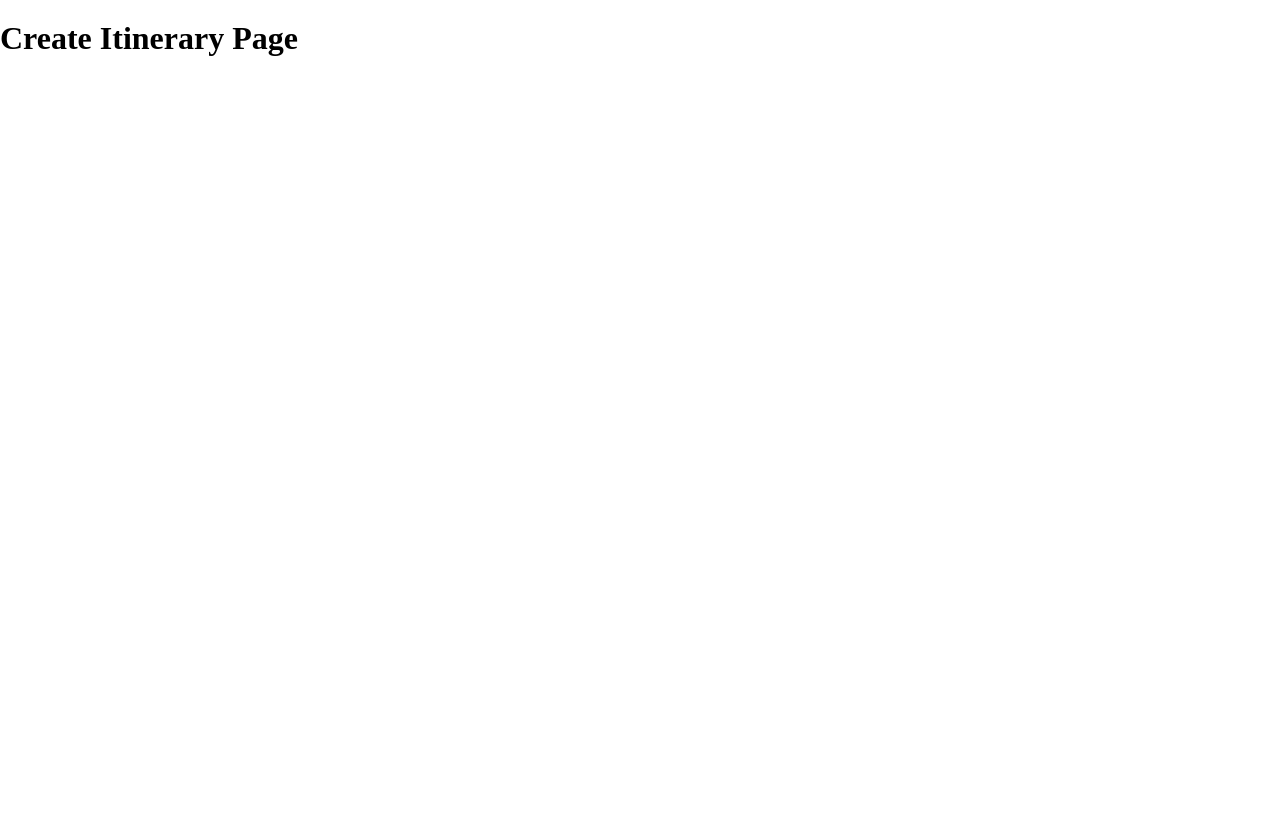
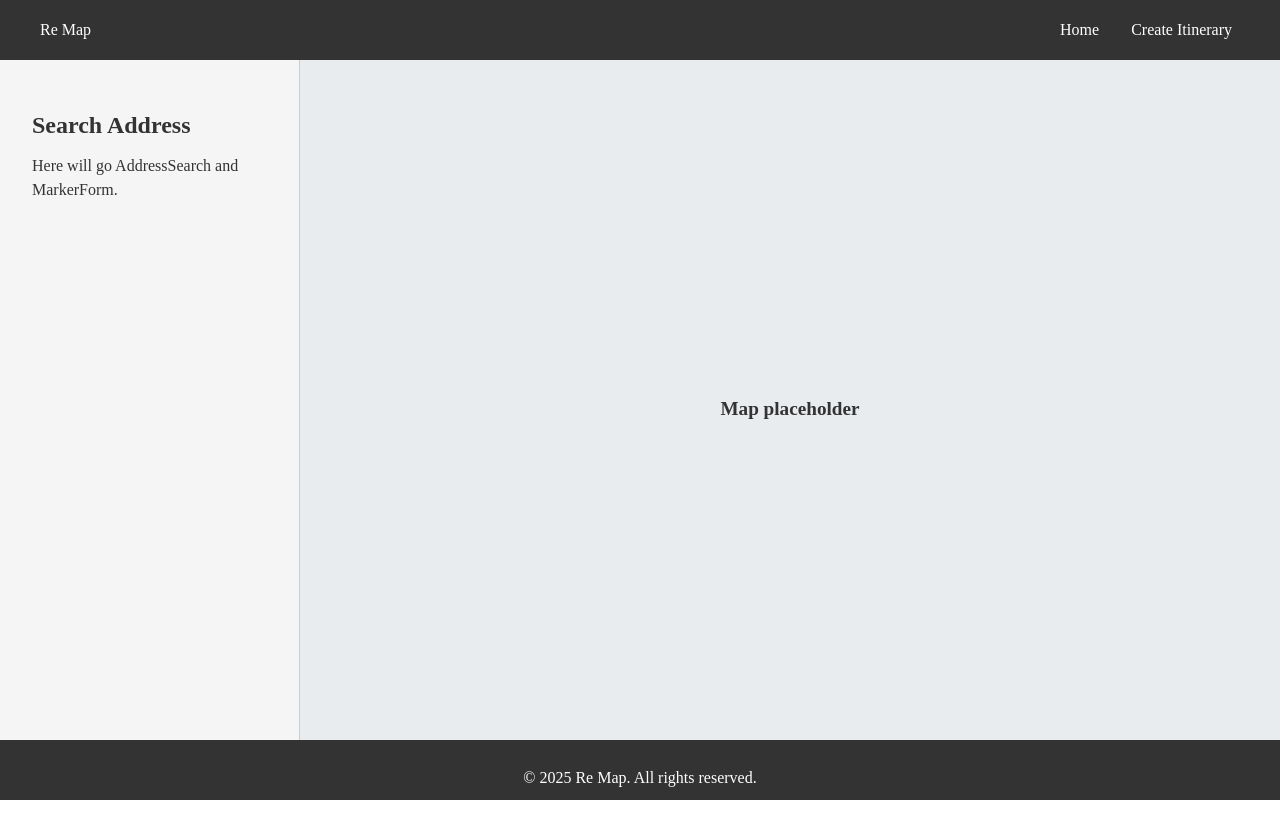
Before and after one commit to a-bc-dev/re-map, a React (Vite) app: page /create in a window 1280 px wide. After the commit the page ends 800 px from the top, so only its background shows below. Built offline with nearby package versions, Linux system fonts and the light colour scheme.

Commit message:
Layout and styles for CreateItinerary page

```diff
--- a/src/pages/CreateItinerary.jsx
+++ b/src/pages/CreateItinerary.jsx
@@ -1,5 +1,23 @@
+import Header from '../components/Header';
+import Footer from '../components/Footer';
+import '../styles/pages/CreateItinerary.scss';
+
 function CreateItinerary() {
-    return <h1>Create Itinerary Page</h1>
-  }
+  return (
+    <div className="create-itinerary">
+      <Header />
+      <div className="create-itinerary__wrapper">
+        <aside className="create-itinerary__panel">
+          <h2>Search Address</h2>
+          <p>Here will go AddressSearch and MarkerForm.</p>
+        </aside>
+        <main className="create-itinerary__map">
+          <p>Map placeholder</p>
+        </main>
+      </div>
+      <Footer />
+    </div>
+  );
+}
 
-  export default CreateItinerary
+export default CreateItinerary;
--- /dev/null
+++ b/src/styles/pages/CreateItinerary.scss
@@ -0,0 +1,40 @@
+@use '../core/variables' as *;
+
+.create-itinerary {
+  display: flex;
+  flex-direction: column;
+  min-height: 100vh;
+
+  &__wrapper {
+    display: flex;
+    flex: 1;
+    margin-top: 60px;
+  }
+
+  &__panel {
+    width: 300px;
+    background-color: $light-bg;
+    color: $dark-color;
+    padding: 2rem;
+    border-right: 1px solid #ccc;
+    h2 {
+      font-size: 1.5rem;
+      margin-bottom: 1rem;
+    }
+    p {
+      font-size: 1rem;
+    }
+  }
+
+  &__map {
+    flex: 1;
+    background-color: #e9ecef;
+    min-height: 600px;
+    display: flex;
+    justify-content: center;
+    align-items: center;
+    color: $dark-color;
+    font-weight: bold;
+    font-size: 1.2rem;
+  }
+}
```
